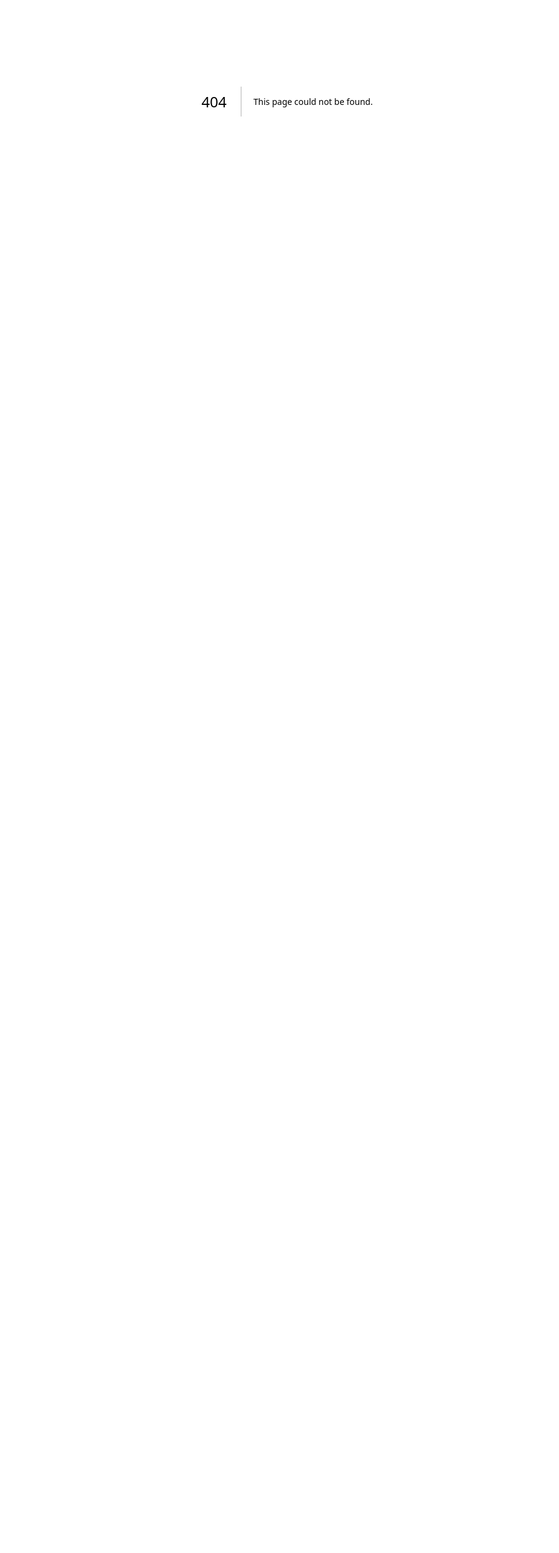
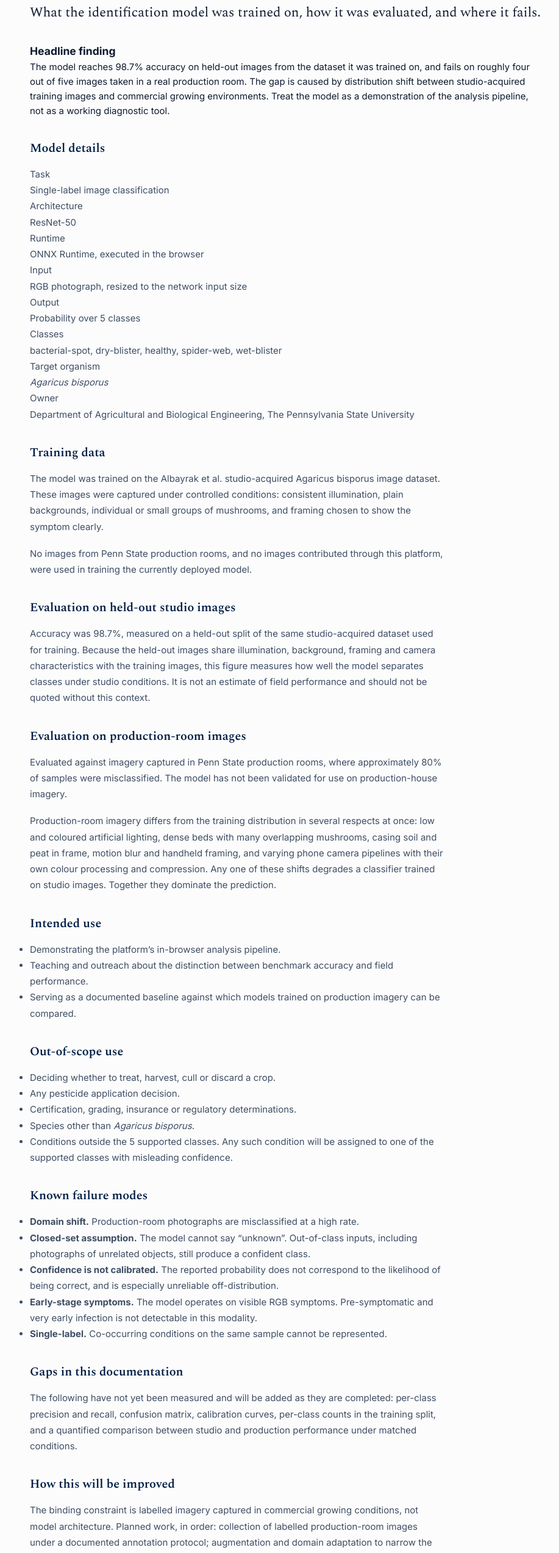
Before and after one commit to ongweigunpsu/mycoscan, a Next.js app: page /model-card in a window 1280 px wide. Before the commit this address had no page. Shown: the part 234-2780 px from the top of the page at 61% size, without its empty margins (169-1086 px from the left). Before the commit the page ends 800 px from the top, so only its background shows below. Built offline with nearby package versions, Linux system fonts and the light colour scheme; no server answers.

Commit message:
Create page.js

```diff
--- /dev/null
+++ b/src/app/model-card/page.js
@@ -0,0 +1,165 @@
+'use client';
+
+import Nav from '@/components/Nav';
+import Footer from '@/components/Footer';
+import { MODEL, PROJECT } from '@/lib/legal-config';
+
+export default function ModelCardPage() {
+  return (
+    <>
+      <Nav />
+      <div className="page page-narrow">
+        <div className="page-head">
+          <div className="eyebrow">Model documentation</div>
+          <h1>Model Card</h1>
+        </div>
+
+        <p className="about-lede">
+          What the identification model was trained on, how it was evaluated,
+          and where it fails.
+        </p>
+
+        <div className="legal-callout">
+          <h3>Headline finding</h3>
+          <p>
+            The model reaches {MODEL.heldOutAccuracy} accuracy on held-out
+            images from the dataset it was trained on, and fails on roughly four
+            out of five images taken in a real production room. The gap is
+            caused by distribution shift between studio-acquired training images
+            and commercial growing environments. Treat the model as a
+            demonstration of the analysis pipeline, not as a working diagnostic
+            tool.
+          </p>
+        </div>
+
+        <div className="about-body">
+          <h3>Model details</h3>
+          <dl className="spec-list">
+            <div><dt>Task</dt><dd>Single-label image classification</dd></div>
+            <div><dt>Architecture</dt><dd>{MODEL.architecture}</dd></div>
+            <div><dt>Runtime</dt><dd>{MODEL.runtime}</dd></div>
+            <div><dt>Input</dt><dd>RGB photograph, resized to the network input size</dd></div>
+            <div><dt>Output</dt><dd>Probability over {MODEL.classes.length} classes</dd></div>
+            <div><dt>Classes</dt><dd>{MODEL.classes.join(', ')}</dd></div>
+            <div><dt>Target organism</dt><dd><em>Agaricus bisporus</em></dd></div>
+            <div><dt>Owner</dt><dd>{PROJECT.responsibleUnit}</dd></div>
+          </dl>
+
+          <h3>Training data</h3>
+          <p>
+            The model was trained on the {MODEL.trainingSource}. These images
+            were captured under controlled conditions: consistent illumination,
+            plain backgrounds, individual or small groups of mushrooms, and
+            framing chosen to show the symptom clearly.
+          </p>
+          <p>
+            No images from Penn State production rooms, and no images
+            contributed through this platform, were used in training the
+            currently deployed model.
+          </p>
+
+          <h3>Evaluation on held-out studio images</h3>
+          <p>
+            Accuracy was {MODEL.heldOutAccuracy}, {MODEL.heldOutCaveat}. Because
+            the held-out images share illumination, background, framing and
+            camera characteristics with the training images, this figure
+            measures how well the model separates classes under studio
+            conditions. It is not an estimate of field performance and should
+            not be quoted without this context.
+          </p>
+
+          <h3>Evaluation on production-room images</h3>
+          <p>{MODEL.productionNote}</p>
+          <p>
+            Production-room imagery differs from the training distribution in
+            several respects at once: low and coloured artificial lighting,
+            dense beds with many overlapping mushrooms, casing soil and peat in
+            frame, motion blur and handheld framing, and varying phone camera
+            pipelines with their own colour processing and compression. Any one
+            of these shifts degrades a classifier trained on studio images.
+            Together they dominate the prediction.
+          </p>
+
+          <h3>Intended use</h3>
+          <ul className="legal-list">
+            <li>Demonstrating the platform&rsquo;s in-browser analysis pipeline.</li>
+            <li>
+              Teaching and outreach about the distinction between benchmark
+              accuracy and field performance.
+            </li>
+            <li>
+              Serving as a documented baseline against which models trained on
+              production imagery can be compared.
+            </li>
+          </ul>
+
+          <h3>Out-of-scope use</h3>
+          <ul className="legal-list">
+            <li>Deciding whether to treat, harvest, cull or discard a crop.</li>
+            <li>Any pesticide application decision.</li>
+            <li>Certification, grading, insurance or regulatory determinations.</li>
+            <li>Species other than <em>Agaricus bisporus</em>.</li>
+            <li>
+              Conditions outside the {MODEL.classes.length} supported classes.
+              Any such condition will be assigned to one of the supported
+              classes with misleading confidence.
+            </li>
+          </ul>
+
+          <h3>Known failure modes</h3>
+          <ul className="legal-list">
+            <li>
+              <strong>Domain shift.</strong> Production-room photographs are
+              misclassified at a high rate.
+            </li>
+            <li>
+              <strong>Closed-set assumption.</strong> The model cannot say
+              &ldquo;unknown&rdquo;. Out-of-class inputs, including photographs
+              of unrelated objects, still produce a confident class.
+            </li>
+            <li>
+              <strong>Confidence is not calibrated.</strong> The reported
+              probability does not correspond to the likelihood of being
+              correct, and is especially unreliable off-distribution.
+            </li>
+            <li>
+              <strong>Early-stage symptoms.</strong> The model operates on
+              visible RGB symptoms. Pre-symptomatic and very early infection is
+              not detectable in this modality.
+            </li>
+            <li>
+              <strong>Single-label.</strong> Co-occurring conditions on the same
+              sample cannot be represented.
+            </li>
+          </ul>
+
+          <h3>Gaps in this documentation</h3>
+          <p>
+            The following have not yet been measured and will be added as they
+            are completed: per-class precision and recall, confusion matrix,
+            calibration curves, per-class counts in the training split, and a
+            quantified comparison between studio and production performance
+            under matched conditions.
+          </p>
+
+          <h3>How this will be improved</h3>
+          <p>
+            The binding constraint is labelled imagery captured in commercial
+            growing conditions, not model architecture. Planned work, in order:
+            collection of labelled production-room images under a documented
+            annotation protocol; augmentation and domain adaptation to narrow
+            the studio-to-production gap; retraining and re-evaluation with the
+            gap reported explicitly.
+          </p>
+
+          <h3>Contact</h3>
+          <p>
+            Report a misclassification or request details of the evaluation:{' '}
+            <a href={`mailto:${PROJECT.contactEmail}`}>{PROJECT.contactEmail}</a>
+          </p>
+        </div>
+      </div>
+      <Footer />
+    </>
+  );
+}
```
